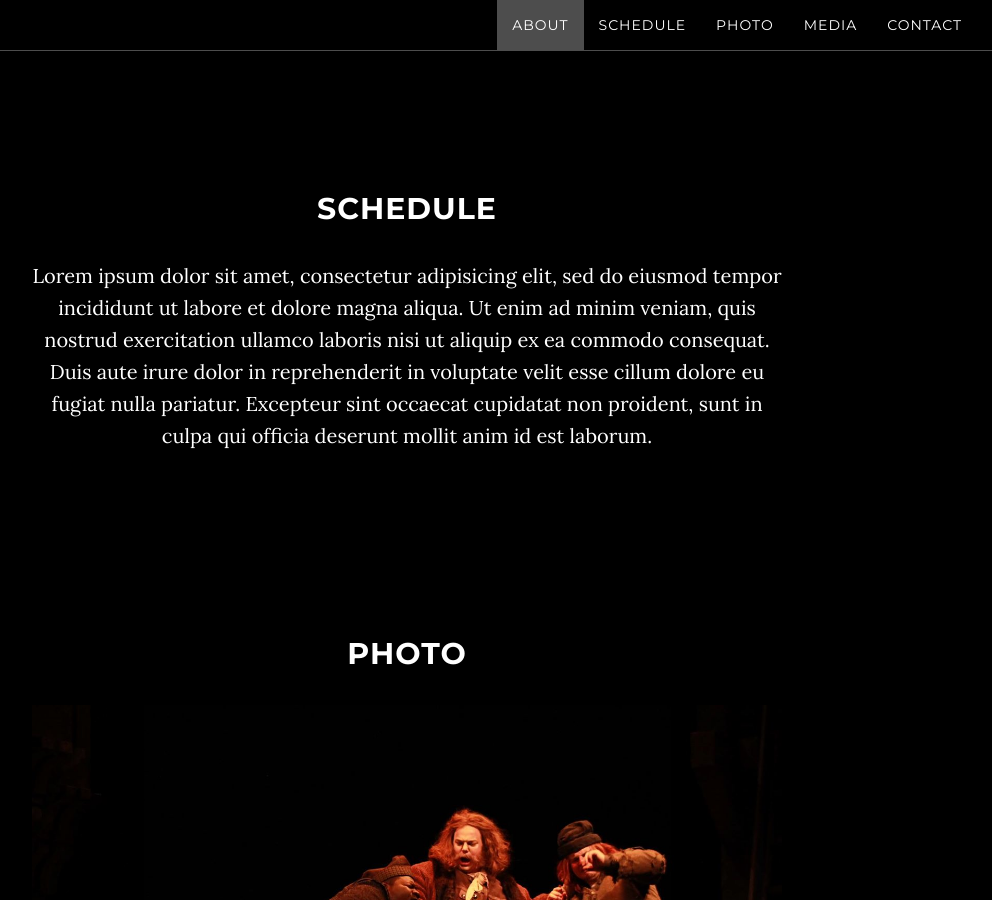
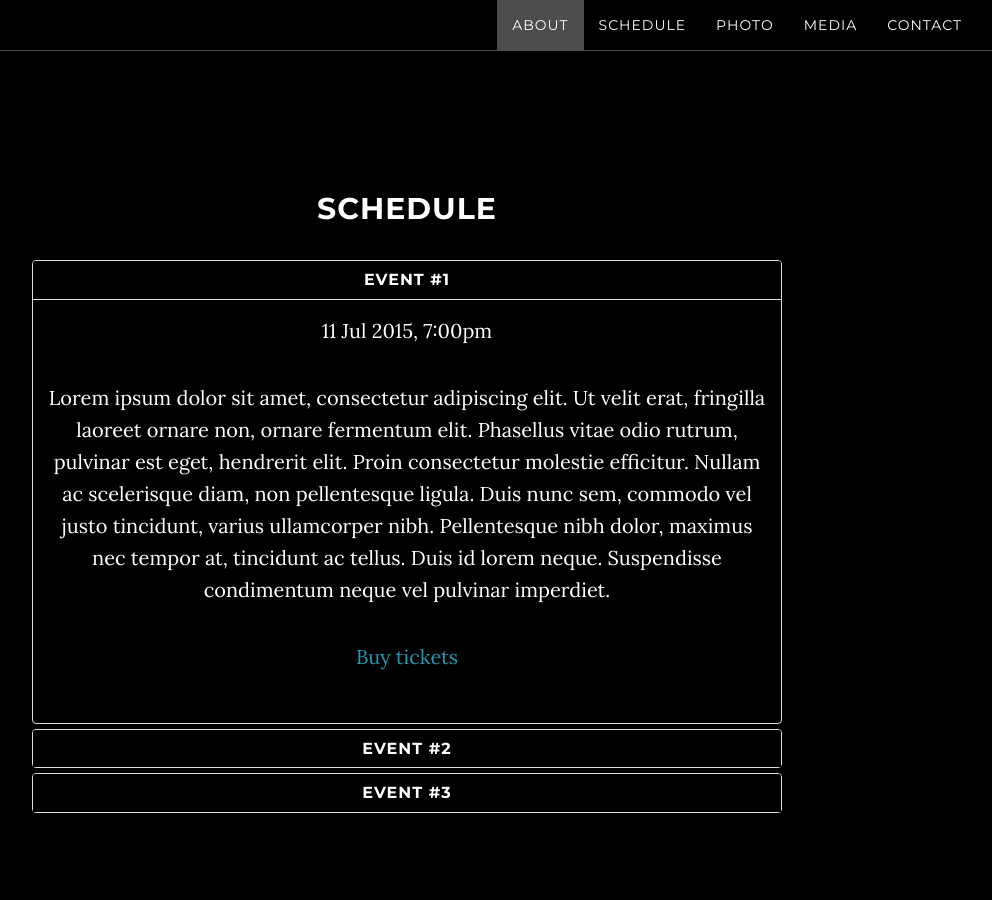
Before and after one commit to ericdelagrange/ericdelagrange.github.io, a Jekyll site: the page built from index.html, in a window 1280 px wide and 900 px high, scrolled down 1530 px. Shown: the whole window, without its empty margins (233-1225 px from the left). Built offline with Jekyll 4.4.1, drawn with Linux system fonts in a browser that asks for light colours.

Commit message:
add accordian schedule

```diff
--- a/_includes/schedule.html
+++ b/_includes/schedule.html
@@ -3,12 +3,57 @@
     <div class="row">
         <div class="col-lg-8 col-lg-offset-2">
             <h2>Schedule</h2>
-            <p>Lorem ipsum dolor sit amet, consectetur adipisicing elit, sed do eiusmod
-            tempor incididunt ut labore et dolore magna aliqua. Ut enim ad minim veniam,
-            quis nostrud exercitation ullamco laboris nisi ut aliquip ex ea commodo
-            consequat. Duis aute irure dolor in reprehenderit in voluptate velit esse
-            cillum dolore eu fugiat nulla pariatur. Excepteur sint occaecat cupidatat non
-            proident, sunt in culpa qui officia deserunt mollit anim id est laborum.</p>
+            <div class="panel-group" id="accordion" role="tablist" aria-multiselectable="true">
+              <div class="panel panel-default">
+                <div class="panel-heading" role="tab" id="headingOne">
+                  <h4 class="panel-title">
+                    <a role="button" data-toggle="collapse" data-parent="#accordion" href="#collapseOne" aria-expanded="true" aria-controls="collapseOne">
+                      Event #1
+                    </a>
+                  </h4>
+                </div>
+                <div id="collapseOne" class="panel-collapse collapse in" role="tabpanel" aria-labelledby="headingOne">
+                  <div class="panel-body">
+                    <p>{{ site.time | date_to_string }}, 7:00pm</p>
+                    <p>Lorem ipsum dolor sit amet, consectetur adipiscing elit. Ut velit erat, fringilla laoreet ornare non, ornare fermentum elit. Phasellus vitae odio rutrum, pulvinar est eget, hendrerit elit. Proin consectetur molestie efficitur. Nullam ac scelerisque diam, non pellentesque ligula. Duis nunc sem, commodo vel justo tincidunt, varius ullamcorper nibh. Pellentesque nibh dolor, maximus nec tempor at, tincidunt ac tellus. Duis id lorem neque. Suspendisse condimentum neque vel pulvinar imperdiet.</p>
+                    <p><a href="">Buy tickets</a></p>
+                  </div>
+                </div>
+              </div>
+              <div class="panel panel-default">
+                <div class="panel-heading" role="tab" id="headingTwo">
+                  <h4 class="panel-title">
+                    <a class="collapsed" role="button" data-toggle="collapse" data-parent="#accordion" href="#collapseTwo" aria-expanded="false" aria-controls="collapseTwo">
+                      Event #2
+                    </a>
+                  </h4>
+                </div>
+                <div id="collapseTwo" class="panel-collapse collapse" role="tabpanel" aria-labelledby="headingTwo">
+                  <div class="panel-body">
+                    {{ site.time | date_to_string }}<br>
+                    Location
+                    <p>Lorem ipsum dolor sit amet, consectetur adipiscing elit. Ut velit erat, fringilla laoreet ornare non, ornare fermentum elit. Phasellus vitae odio rutrum, pulvinar est eget, hendrerit elit. Proin consectetur molestie efficitur. Nullam ac scelerisque diam, non pellentesque ligula. Duis nunc sem, commodo vel justo tincidunt, varius ullamcorper nibh. Pellentesque nibh dolor, maximus nec tempor at, tincidunt ac tellus. Duis id lorem neque. Suspendisse condimentum neque vel pulvinar imperdiet.</p>
+                    <p><a href="">Buy tickets</a></p>
+                  </div>
+                </div>
+              </div>
+              <div class="panel panel-default">
+                <div class="panel-heading" role="tab" id="headingThree">
+                  <h4 class="panel-title">
+                    <a class="collapsed" role="button" data-toggle="collapse" data-parent="#accordion" href="#collapseThree" aria-expanded="false" aria-controls="collapseThree">
+                      Event #3
+                    </a>
+                  </h4>
+                </div>
+                <div id="collapseThree" class="panel-collapse collapse" role="tabpanel" aria-labelledby="headingThree">
+                  <div class="panel-body">
+                    <p>{{ site.time | date_to_string }}</p>
+                    <p>Anim pariatur cliche reprehenderit, enim eiusmod high life accusamus terry richardson ad squid. 3 wolf moon officia aute, non cupidatat skateboard dolor brunch. Food truck quinoa nesciunt laborum eiusmod. Brunch 3 wolf moon tempor, sunt aliqua put a bird on it squid single-origin coffee nulla assumenda shoreditch et. Nihil anim keffiyeh helvetica, craft beer labore wes anderson cred nesciunt sapiente ea proident. Ad vegan excepteur butcher vice lomo. Leggings occaecat craft beer farm-to-table, raw denim aesthetic synth nesciunt you probably haven't heard of them accusamus labore sustainable VHS.</p>
+                    <p><a href="">Buy tickets</a></p>
+                  </div>
+                </div>
+              </div>
+            </div>
         </div>
     </div>
 </section>
```
Also changed, not shown: _includes/css/custom.css (+12 -0 lines).
